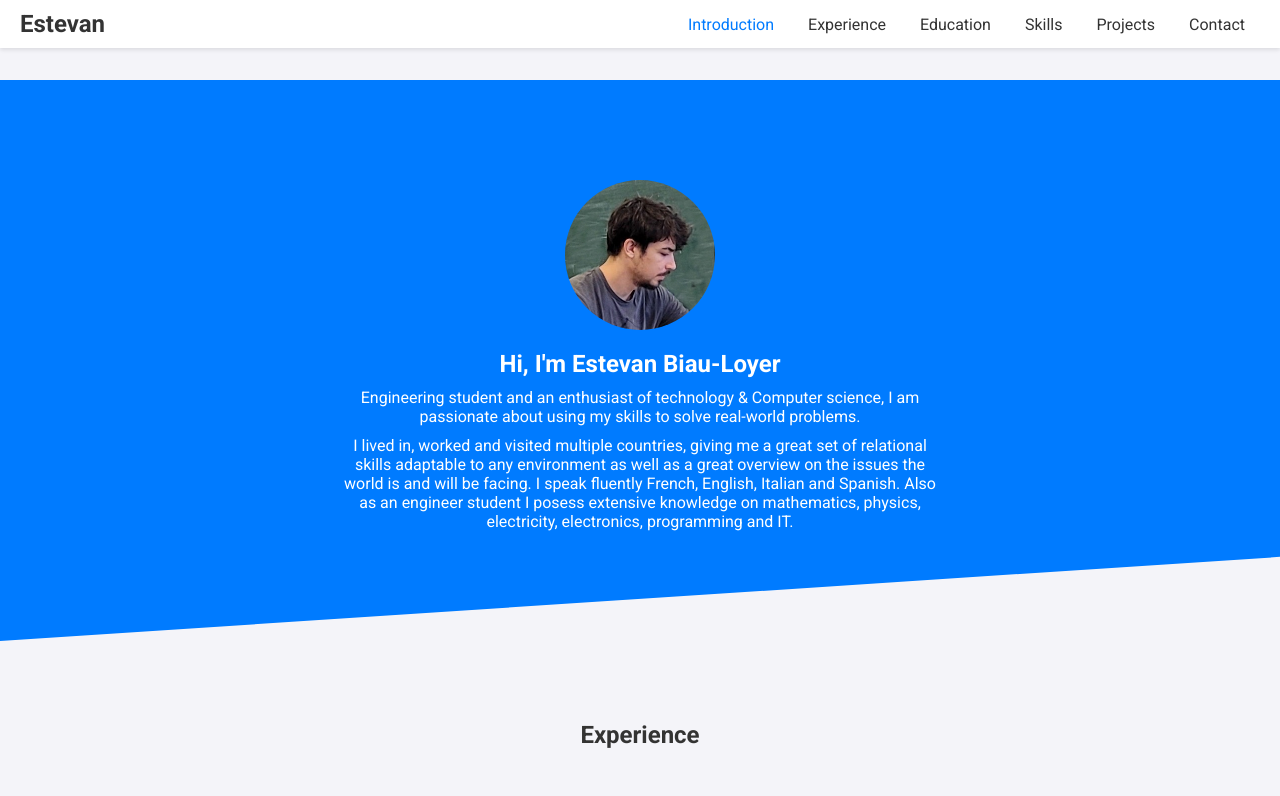
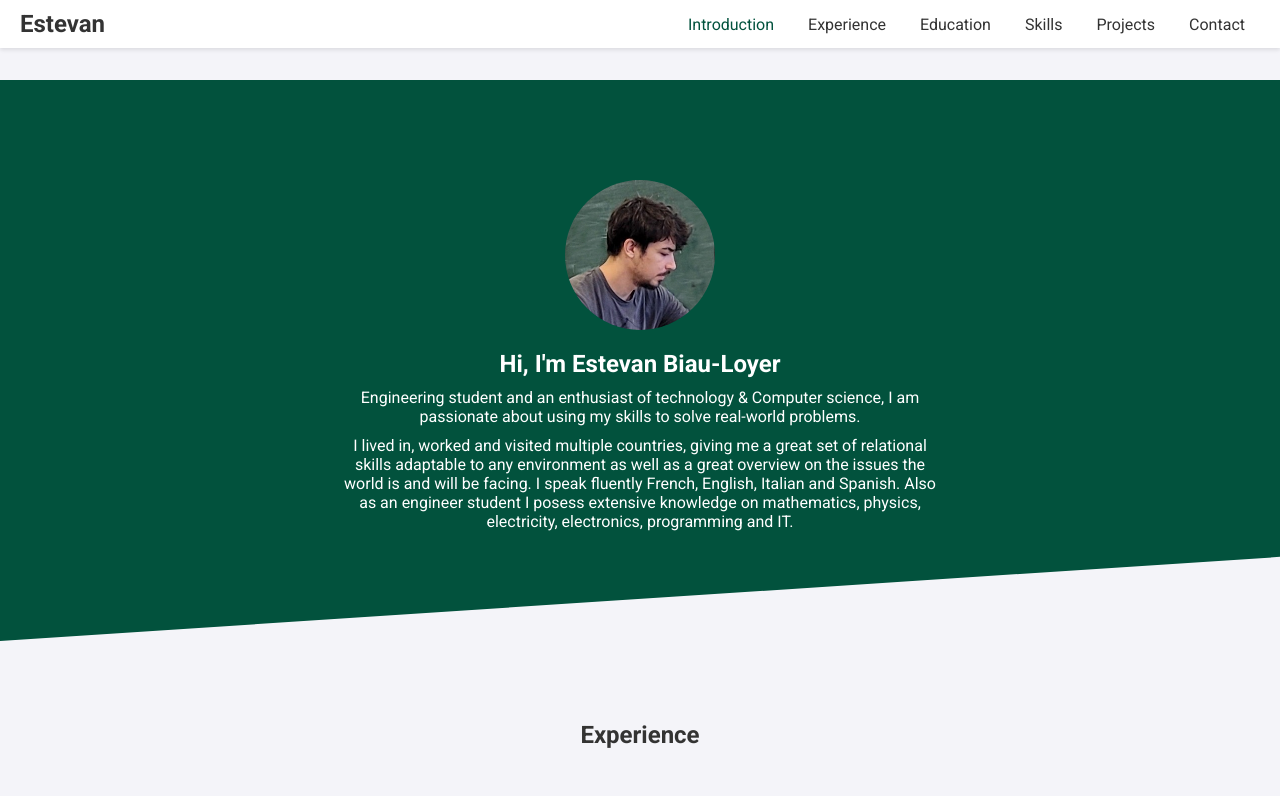
Before and after one commit to theyatokami/Web-Curriculum-Vitae, a plain HTML site: page index.html in a window 1280 px wide. In both pictures the pointer is over the link "Introduction". Shown: the top 796 px of the page. Drawn offline with nearby package versions, Linux system fonts and the light colour scheme.

Commit message:
Update styles.css

```diff
--- a/styles.css
+++ b/styles.css
@@ -31,7 +31,7 @@ nav {
 }
 
 .nav-links a:hover {
-  color: #007bff;
+  color: #02523d;
 }
 
 .logo {
@@ -49,7 +49,7 @@ section {
 }
 
 .intro {
-  background: #007bff;
+  background: #02523d;
   color: #ffffff;
   padding: 100px 20px;
   clip-path: polygon(0 0, 100% 0, 100% 85%, 0% 100%);
```
